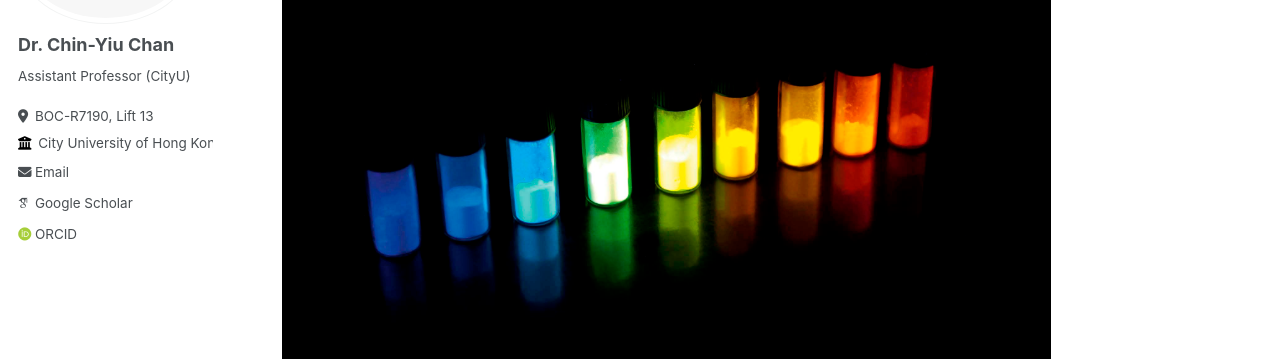
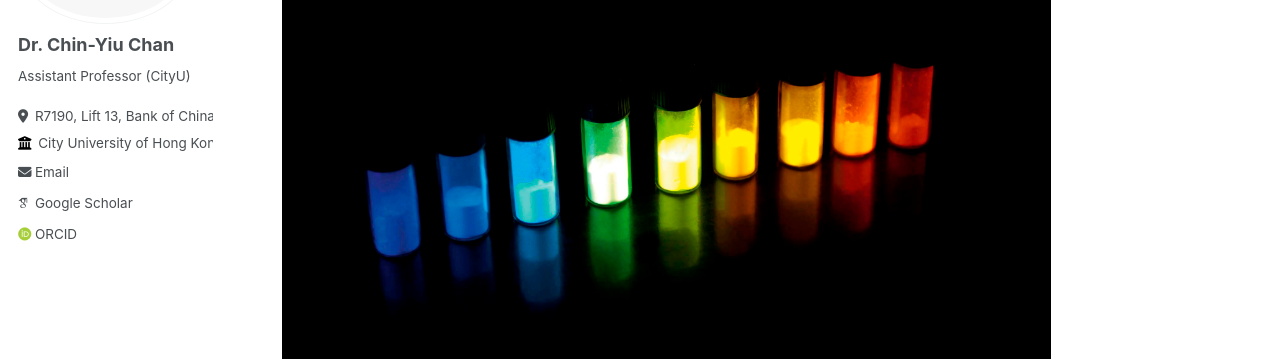
Before and after one commit to cychan-chem/chinychan.github.io, a Jekyll site: the page built from _pages/about.md, in a window 1280 px wide. Shown: the part 192-553 px from the top of the page. Built offline with Jekyll 4.4.1, drawn with Linux system fonts in a browser that asks for light colours; some web fonts are replaced.

Commit message:
Update _config.yml

```diff
--- a/_config.yml
+++ b/_config.yml
@@ -25,8 +25,8 @@ author:
   name             : "Dr. Chin-Yiu Chan"
   pronouns         : # example: "she/her"
   bio              : "Assistant Professor (CityU)"
-  location         : "BOC-R7190, Lift 13"
-  employer         : "City University of Hong Kong"
+  location         : "R7190, Lift 13, Bank of China (Hong Kong) Complex"
+  employer         : "City University of Hong Kong, Tat Chee Avenue, Kowloon, HK SAR"
   uri              : # https://www.cityu.edu.hk/mse/people/mse-faculty/chan-chin-yiu
   email            : "chinychan2@cityu.edu.hk"
 
```
